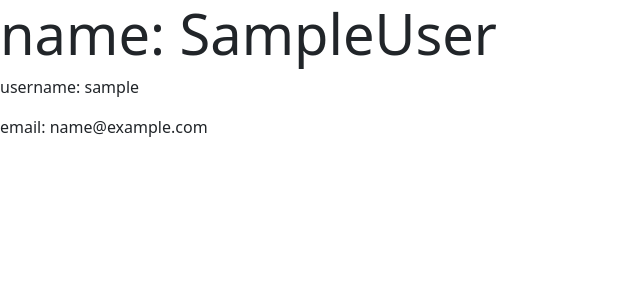
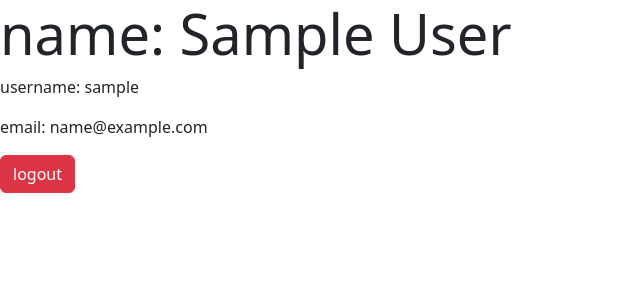
Before and after one commit to MGHermanMancarella/Flask-Notes, a Flask app: template templates/user.html in a window 1280 px wide. Shown: the top 300 px of the page, without its empty margins (0-640 px from the left). Run offline with Flask 3, Linux system fonts and the light colour scheme; the template is opened without the code that fills it: values that come from a table or form of the project are taken from there, others are empty; tables that the repository leaves empty hold one stand-in row (values such as "Sample post").

Commit message:
form.hidden_tag fixed

```diff
--- a/app.py
+++ b/app.py
@@ -1,7 +1,7 @@
 """Flask app for dessert demo."""
 
 import os
-from flask import Flask, request, jsonify, redirect, session, render_template, flash
+from flask import Flask, redirect, session, render_template, flash
 from models import db, connect_db, User
 from forms import RegisterForm, LoginForm, CSRFProtectForm
 
@@ -9,16 +9,17 @@ app = Flask(__name__)
 app.config['SQLALCHEMY_DATABASE_URI'] = os.environ.get(
     "DATABASE_URL", 'postgresql:///flask_notes')
 app.config['SQLALCHEMY_ECHO'] = True
+app.config['SECRET_KEY'] = 'Flask-Post-Secret-Key'
 
 connect_db(app)
+
+SESSION_AUTH_KEY = "username"
 
 @app.get("/")
 def homepage():
     """Redirect to /register}"""
 
-    form = CSRFProtectForm()
-
-    return redirect("/register", form=form)
+    return redirect("/register")
 
 
 @app.route("/register", methods=["GET", "POST"])
@@ -38,24 +39,25 @@ def register_form():
         db.session.add(user)
         db.session.commit()
 
-        session["user_id"] = user.id
-        return redirect("/users/<username>")
+        session[SESSION_AUTH_KEY] = user.username #NOTE: Create a global var = "username" to prevent whoopsies
+        return redirect(f"/users/{user.username}")
 
     else:
         return render_template("register.html", form=form)
 
 
 @app.get("/users/<username>")
-def list_single_dessert(username):
-    """Example hidden page for logged-in users only."""
+def display_user_data(username):
+    """Shows logged in user data and does requisite checks"""
 
-    if "user_id" not in session:
+    if SESSION_AUTH_KEY not in session or session[SESSION_AUTH_KEY] != username:
         flash("You must be logged in to view!")
         return redirect("/login")
 
     else:
+        form = CSRFProtectForm()
         user = User.query.get(username)
-        return render_template("user.html", user=user)
+        return render_template("user.html", user=user, form=form)
 
 @app.route("/login", methods=["GET", "POST"])
 def login():
@@ -71,8 +73,8 @@ def login():
         user = User.authenticate(name, pwd)
 
         if user:
-            session["user_id"] = user.id  # keep logged in
-            return redirect("/users/<username>")
+            session[SESSION_AUTH_KEY] = user.username  # keep logged in
+            return redirect(f"/users/{user.username}")
 
         else:
             form.username.errors = ["Bad name/password"]
@@ -87,7 +89,7 @@ def logout():
     form = CSRFProtectForm()
 
     if form.validate_on_submit():
-        # Remove "user_id" if present, but no errors if it wasn't
-        session.pop("user_id", None)
+        # Remove "username" if present, but no errors if it wasn't
+        session.pop(SESSION_AUTH_KEY, None)
 
     return redirect("/")
--- a/forms.py
+++ b/forms.py
@@ -5,12 +5,9 @@ from wtforms.validators import InputRequired, Email, Length
 class RegisterForm(FlaskForm):
     """Form for registering a user."""
 
-
-
     username = StringField(
         "Username",
         validators=[InputRequired()]
-
     )
 
     password = PasswordField(
@@ -36,6 +33,7 @@ class RegisterForm(FlaskForm):
                     Length(max=30, message="Last Name too long.")]
     )
 
+
 class LoginForm(FlaskForm):
     """Form for registering a user."""
 
@@ -49,5 +47,6 @@ class LoginForm(FlaskForm):
         validators=[InputRequired()]
     )
 
+
 class CSRFProtectForm(FlaskForm):
     """Form just for CSRF Protection"""
--- a/requirements.txt
+++ b/requirements.txt
@@ -5,12 +5,15 @@ bcrypt==4.0.1
 blinker==1.6.2
 click==8.1.3
 decorator==5.1.1
+dnspython==2.3.0
+email-validator==2.0.0.post2
 executing==1.2.0
 Flask==2.3.2
 Flask-Bcrypt==1.0.1
 Flask-DebugToolbar==0.13.1
 Flask-SQLAlchemy==3.0.3
 Flask-WTF==1.1.1
+idna==3.4
 ipython==8.13.1
 itsdangerous==2.1.2
 jedi==0.18.2
--- a/templates/user.html
+++ b/templates/user.html
@@ -1,8 +1,16 @@
 {% extends 'base.html' %}
 {% block content %}
 
-<h1 class="display-4">name: {{user.first_name}}{{user.last_name}}</h1>
+
+<h1 class="display-4">name: {{user.first_name}} {{user.last_name}}</h1>
+
 <p>username: {{user.username}}</p>
+
 <p>email: {{user.email}}</p>
+<form method="POST" action="/logout">
+  {{ form.hidden_tag() }}
+  <button class="btn btn-danger">logout</button>
+
+</form>
 
 {% endblock %}
```
